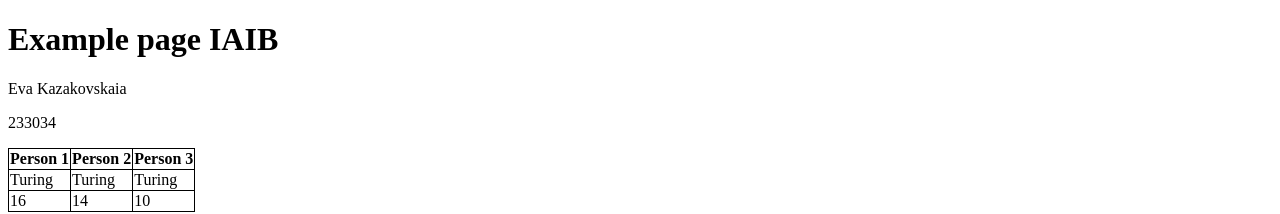
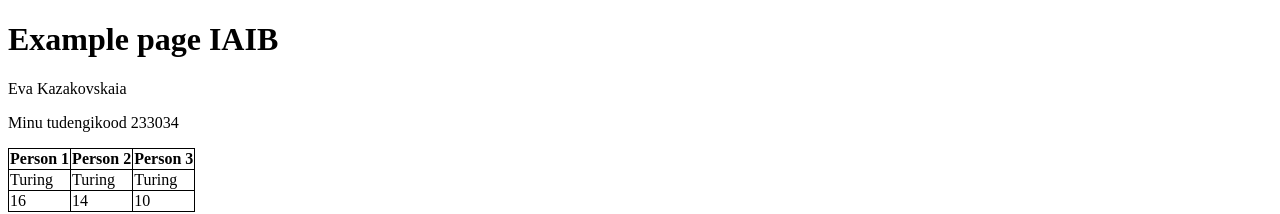
Before and after one commit to evakaz/sissejuhatus-itsse-leht, a plain HTML site: page index.html in a window 1280 px wide. Shown: the top 214 px of the page. Drawn offline with Linux system fonts and the light colour scheme.

Commit message:
Update index.html

```diff
--- a/index.html
+++ b/index.html
@@ -8,7 +8,7 @@
 <body>
     <h1>Example page IAIB</h1>
     <p>Eva Kazakovskaia</p>
-    <p>233034</p>
+    <p>Minu tudengikood 233034</p>
     <table>
     <tr>
         <th>Person 1</th>
```
